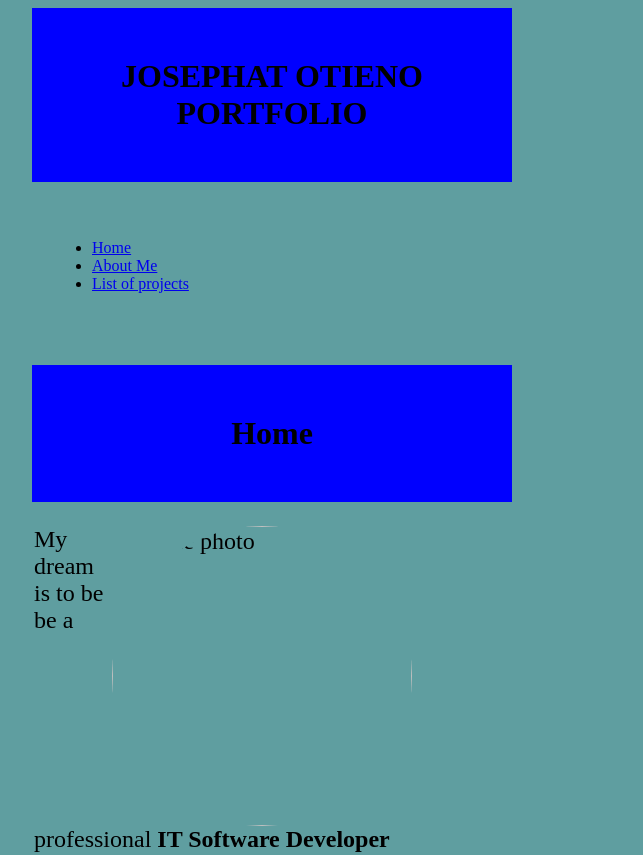
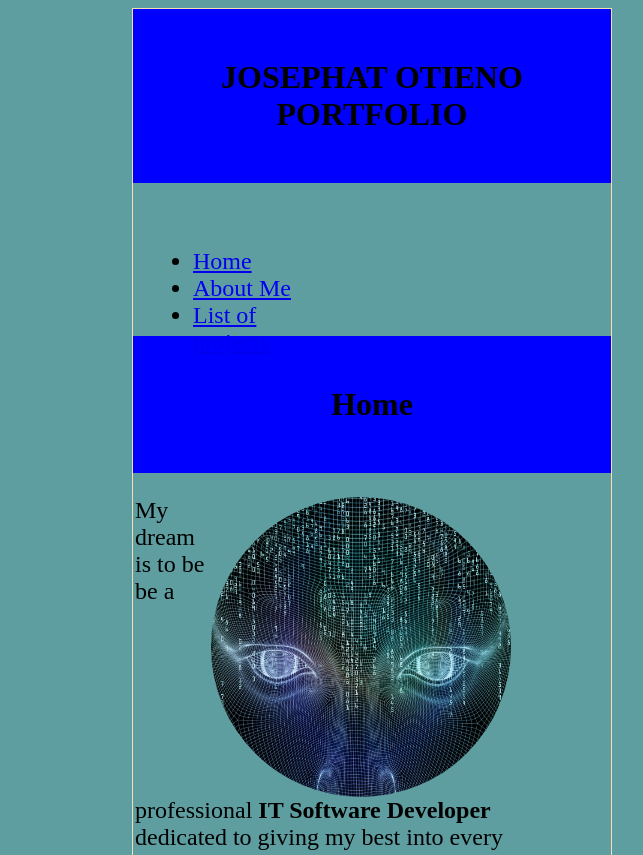
Before and after one commit to josphat-otieno/moringa-ip, a plain HTML site: page index.html in a window 1280 px wide. Shown: the top 855 px of the page, without its empty margins (68-711 px from the left). Drawn offline with Linux system fonts and the light colour scheme.

Commit message:
create a branch origin

```diff
--- a/about.html
+++ b/about.html
@@ -2,6 +2,7 @@
 <html>
     <head>
         <title>About ME</title>
+        <link rel="stylesheet" href="css/about.css" type="text/css">
     </head>
     <body>
         <h1>ABOUT ME</h1>
@@ -11,7 +12,7 @@
         <p>Nationality: Kenyan</p>
         <P>Ethnicity: Luhya</P><br>
         <h2>Career Objectives</h2>
-        <p>To be a leading professional IT Software Develper</p><br>
+        <p>To be a leading professional IT Software Developer</p><br>
         <h2>Education Background</h2>
         <p>2021- Present: Morinnga SChool (Software Development)</p>
         <p>2013-2017: JKUAT (BSC. Mathematics and Computer Science)</p>
--- a/css/styles.css
+++ b/css/styles.css
@@ -5,8 +5,9 @@ h1{
 }
 body{
     background-color: cadetblue;
-    margin-right: 700px;
-    margin-left: 100px;
+    margin-right: 600px;
+    margin-left: 200px;
+    border: 1px solid wheat;
 }
 img{
     float: right;
@@ -21,6 +22,7 @@ img{
     font-style: normal;
     font-family: 'Times New Roman', Times, serif;
     padding: auto;
+    border: 2px solid black;
 }
 .par1{
     margin-left: 2px;margin-right: 100px;
@@ -43,8 +45,13 @@ img{
 }
 nav {
     width: 30%;
-    height: 100px;
+    height: 70px;
     padding: 20px;
+  }
+
+  nav ul{
+      font-size: x-large;
+      font-family: 'Times New Roman', Times, serif;
   }
   .profile{
       border: 2px solid black;
```
Also changed, not shown: css/about.css (added), images/art.jpg (added), images/photo.jpg (added).
